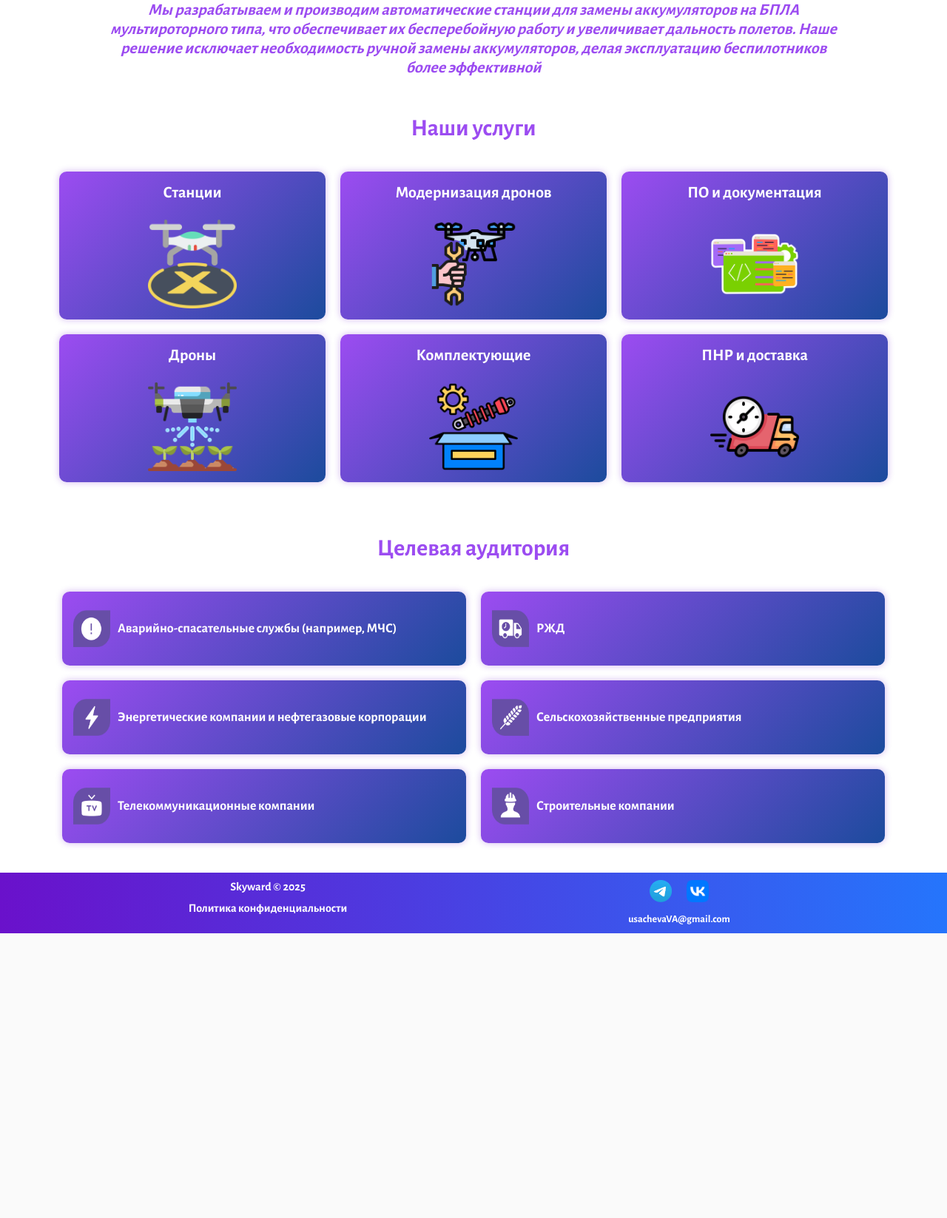
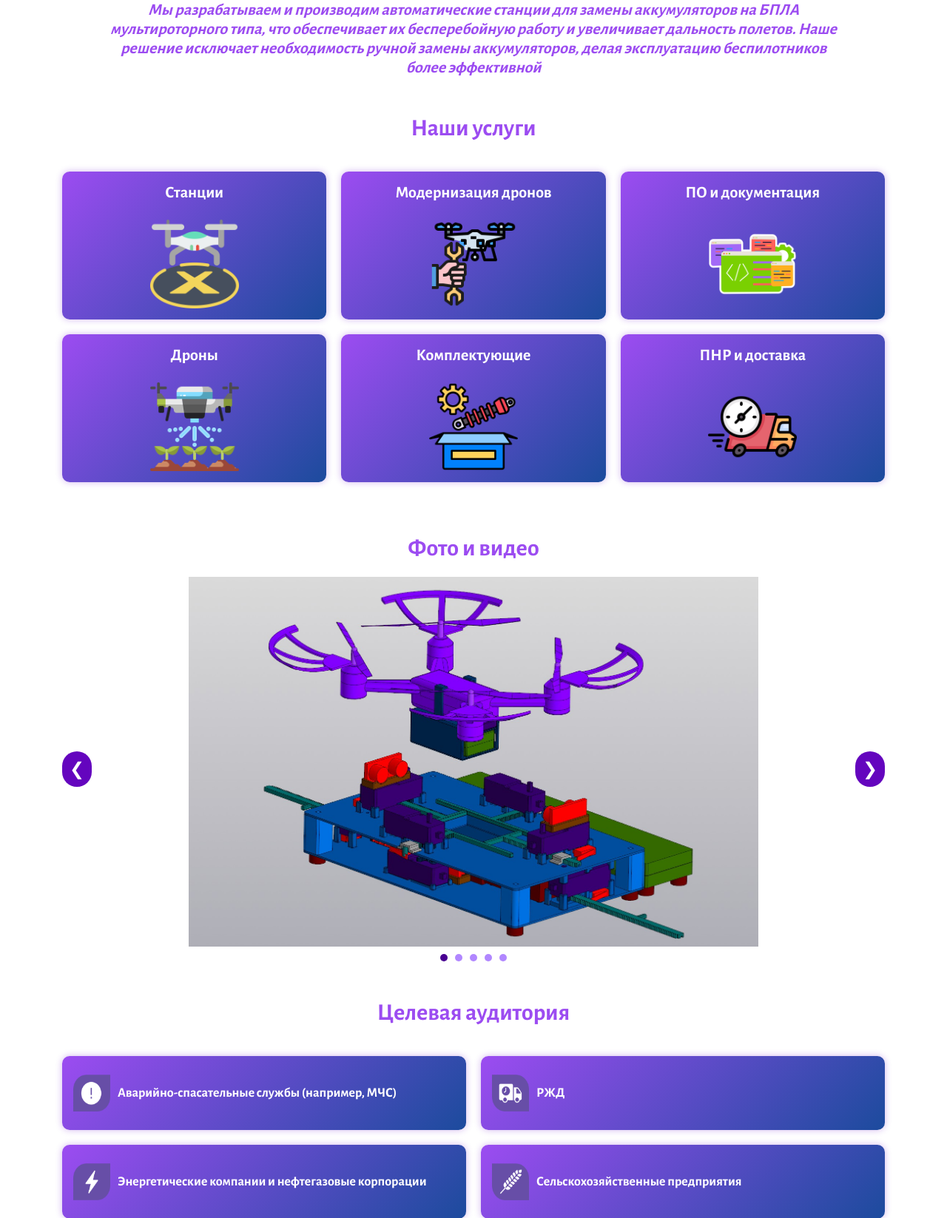
Before and after one commit to RoCooEngi/Skyward-Website, a Django app: page / in a window 1280 px wide. Shown: the part 563-2210 px from the top of the page at 74% size. Before the commit the page ends 1825 px from the top, so only its background shows below. Run offline with Django 5.2, Linux system fonts and the light colour scheme; some web fonts are replaced.

Commit message:
Gallery container added

```diff
--- a/skyward/main/static/css/index.css
+++ b/skyward/main/static/css/index.css
@@ -73,7 +73,7 @@
 }
 
 /* Стили для заголовка "Целевая аудитория" */
-.services-title, .target-audience-title {
+.services-title, .target-audience-title, .gallery-title {
     text-align: center;
     color: rgb(156, 76, 241);
     font-size: 32px;
@@ -88,9 +88,8 @@
 .services-container {
     display: flex;
     justify-content: space-between;
-    flex-direction: row;
     gap: 20px;
-    padding: 20px 60px;
+    padding: 20px;
     margin: 0 auto; /* Центрирование контейнера */
     margin-top: 20px;
     opacity: 0;
@@ -98,7 +97,7 @@
     animation-delay: 2s;
 }
 
-.services-left-container, .services-center-container, .services-right-container {
+.services-part-container {
     display: flex;
     width: 100%;
     flex: 1;
@@ -112,8 +111,7 @@
 }
 
 /* Стили для ячеек */
-.station, .drone, .drone-modernization,
-.spare-parts, .software-documentary, .setup-delivery {
+.service {
     height: 200px; /* Фиксированная высота ячейки */
     display: flex;
     flex-direction: column;
@@ -128,8 +126,7 @@
 }
 
 /* Стили для текста */
-.station p, .drone p, .drone-modernization p,
-.spare-parts p, .software-documentary p, .setup-delivery p {
+.service p {
     color: white;
     margin: 0;
     font-size: 22px;
@@ -139,13 +136,108 @@
 }
 
 /* Стили для изображений */
-.station img, .drone img, .drone-modernization img,
-.spare-parts img, .software-documentary img, .setup-delivery img {
+.service img {
     width: 120px;
     height: 120px;
-    /* flex-shrink: 0; Изображения не сжимаются */
 }
 
+.gallery-container {
+    position: relative;
+    margin: auto;
+    overflow: hidden;
+    display: flex;
+    flex-direction: column;
+    align-items: center;
+}
+
+.gallery {
+    display: flex;
+    transition: transform 0.5s ease-in-out;
+}
+
+.gallery-item {
+    min-width: 100%;
+    cursor: pointer;
+    text-align: center;
+    display: flex;
+    justify-content: center;
+    align-items: center;
+    border-radius: 20px;
+}
+
+.gallery-item img, .gallery-item video {
+    width: auto;
+    max-width: 100%;
+    height: auto;
+    max-height: 500px;
+}
+
+.nav-button {
+    position: absolute;
+    top: 50%;
+    transform: translateY(-50%);
+    background: rgb(100, 5, 190);
+    color: white;
+    border: none;
+    padding: 10px;
+    cursor: pointer;
+    font-size: 24px;
+    border-radius: 20px;
+    z-index: 100;
+}
+
+.left { left: 20px; }
+.right { right: 20px; }
+
+
+.fullscreen {
+    display: none;
+    position: fixed;
+    top: 0;
+    left: 0;
+    width: 100%;
+    height: 100%;
+    background: rgba(0, 0, 0, 0.8);
+    justify-content: center;
+    align-items: center;
+    z-index: 1000;
+}
+
+.fullscreen img {
+    max-width: 90%;
+    max-height: 90%;
+    z-index: 1001;
+}
+
+.close-btn {
+    position: absolute;
+    top: 10px;
+    right: 20px;
+    font-size: 30px;
+    color: white;
+    cursor: pointer;
+    z-index: 999;
+}
+
+.dots-container {
+    display: flex;
+    justify-content: center;
+    margin-top: 10px;
+}
+
+.dot {
+    width: 10px;
+    height: 10px;
+    margin: 0 5px;
+    background: #8e51ffb0;
+    border-radius: 50%;
+    display: inline-block;
+    transition: background 0.3s;
+}
+
+.active-dot {
+    background: #490092;
+}
 
 /* Стили для контейнера с символами и текстом */
 .symbols-container {
@@ -227,10 +319,8 @@
     }
     .services-container {
         flex-direction: column;
-        padding: 20px 10px;
+        padding: 20px 20px;
     }
-
-
     .symbols-container {
         flex-direction: column;
         gap: 10px;
--- a/skyward/main/static/js/responsive.js
+++ b/skyward/main/static/js/responsive.js
@@ -1,6 +1,6 @@
 // Функция для подгонки ширины контента
 function adjustContentWidth() {
-    const contentContainers = document.querySelectorAll('.footer-content, .nav, .content-container, .symbols-container');
+    const contentContainers = document.querySelectorAll('.footer-content, .nav, .content-container, .services-container, .gallery-container, .symbols-container');
     const viewportWidth = window.innerWidth;
 
     contentContainers.forEach(container => {
--- a/skyward/main/templates/index.html
+++ b/skyward/main/templates/index.html
@@ -12,7 +12,7 @@
         <h2>Skyward</h2>
     </div>
     <div class="image-prototype-container">
-        <img src="{% static "images\images_main\prototype.png" %}" alt="Prototype">
+        <img src={% static "images\images_main\prototype.png" %} alt="Prototype">
     </div>
 </div>
 
@@ -26,37 +26,69 @@
 <h1 class="services-title">Наши услуги</h1>
 
 <div class="services-container">
-    <div class="services-left-container">
-        <div class="station">
+    <div class="services-part-container">
+        <div class="service">
             <p>Станции</p>
-            <img src="{% static 'images\images_main\service_1.png'%}" alt="Станции">
+            <img src={% static 'images\images_main\service_1.png'%} alt="Станции">
         </div>
-        <div class="drone">
+        <div class="service">
             <p>Дроны</p>
-            <img src="{% static 'images\images_main\service_2.png'%}" alt="Дроны">
+            <img src={% static 'images\images_main\service_2.png'%} alt="Дроны">
         </div>
     </div>
-    <div class="services-center-container">
-        <div class="drone-modernization">
+    <div class="services-part-container">
+        <div class="service">
             <p>Модернизация дронов</p>
-            <img src="{% static 'images\images_main\service_3.png'%}" alt="Модернизация дронов">
+            <img src={% static 'images\images_main\service_3.png'%} alt="Модернизация дронов">
         </div>
-        <div class="spare-parts">
+        <div class="service">
             <p>Комплектующие</p>
-            <img src="{% static 'images\images_main\service_4.png'%}" alt="Комплектующие">
+            <img src={% static 'images\images_main\service_4.png'%} alt="Комплектующие">
         </div>
     </div>
-    <div class="services-right-container">
-        <div class="software-documentary">
+    <div class="services-part-container">
+        <div class="service">
             <p>ПО и документация</p>
-            <img src="{% static 'images\images_main\service_5.png'%}" alt="ПО и документация">
+            <img src={% static 'images\images_main\service_5.png'%} alt="ПО и документация">
         </div>
-        <div class="setup-delivery">
+        <div class="service">
             <p>ПНР и доставка</p>
-            <img src="{% static 'images\images_main\service_6.png'%}" alt="ПНР и доставка">
+            <img src={% static 'images\images_main\service_6.png'%} alt="ПНР и доставка">
         </div>
     </div>
 </div>
+
+<h1 class="gallery-title">Фото и видео</h1>
+
+<div class="gallery-container">
+    <button class="nav-button left" onclick="prevSlide()">&#10094;</button>
+    <div class="gallery">
+        <div class="gallery-item" onclick="openFullscreen(this)">
+            <img src={% static "images/gallery/image_1.png" %} alt="Image 1">
+        </div>
+        <div class="gallery-item" onclick="openFullscreen(this)">
+            <img src={% static "images/gallery/image_2.png" %} alt="Image 2">
+        </div>
+        <div class="gallery-item" onclick="openFullscreen(this)">
+            <img src={% static "images/gallery/image_3.png" %} alt="Image 3">
+        </div>
+        <div class="gallery-item" onclick="openFullscreen(this)">
+            <img src={% static "images/gallery/image_4.png" %} alt="Image 4">
+        </div>
+        <div class="gallery-item" onclick="openFullscreen(this)">
+            <video src={% static "images/gallery/video_1.mp4" %} controls></video>
+        </div>
+    </div>
+    <button class="nav-button right" onclick="nextSlide()">&#10095;</button>
+    <div class="dots-container"></div>
+</div>
+
+<div id="fullscreen" class="fullscreen">
+    <span class="close-btn" onclick="closeFullscreen()">&times;</span>
+    <img id="fullscreen-img" src="" alt="Fullscreen">
+</div>
+
+
 
 <h1 class="target-audience-title">Целевая аудитория</h1>
 
@@ -64,7 +96,7 @@
     <div class="symbols-left">
         {% for i in "123" %}
         <div class="symbol-text-pair">
-            <img src="{% static 'images\images_main\symbol'|add:i|add:'.png' %}" alt="Symbol {{ i }}">
+            <img src={% static 'images\images_main\symbol'|add:i|add:'.png' %} alt="Symbol {{ i }}">
             {% if i == "1" %}
             <p>Аварийно-спасательные службы (например, МЧС)</p>
             {% elif i == "2" %}
@@ -78,7 +110,7 @@
     <div class="symbols-right">
         {% for i in "456" %}
         <div class="symbol-text-pair">
-            <img src="{% static 'images\images_main\symbol'|add:i|add:'.png' %}" alt="Symbol {{ i }}">
+            <img src={% static 'images\images_main\symbol'|add:i|add:'.png' %} alt="Symbol {{ i }}">
             {% if i == "4" %}
             <p>РЖД</p>
             {% elif i == "5" %}
@@ -91,3 +123,7 @@
     </div>
 </div>
 {% endblock %}
+
+{% block extra_js %}
+<script src="{% static 'js/gallery.js' %}"></script>
+{% endblock %}
```
Also changed, not shown: skyward/main/static/js/gallery.js (added, +51 -0 lines), skyward/main/static/images/gallery/image_1.png (added), skyward/main/static/images/gallery/image_2.png (added), skyward/main/static/images/gallery/image_3.png (added), skyward/main/static/images/gallery/image_4.png (added), 1 other file.
